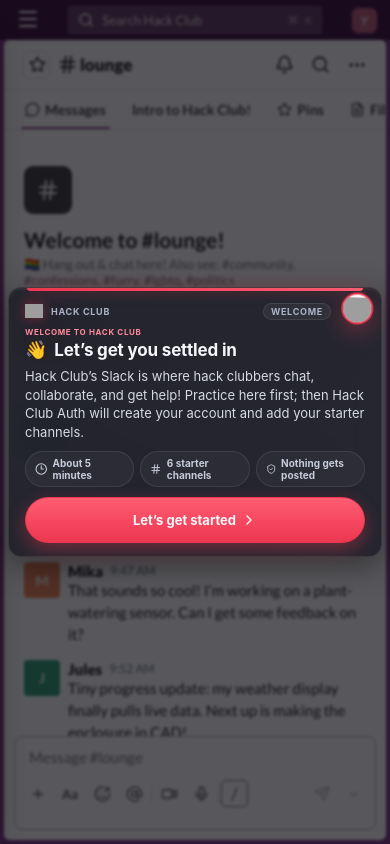
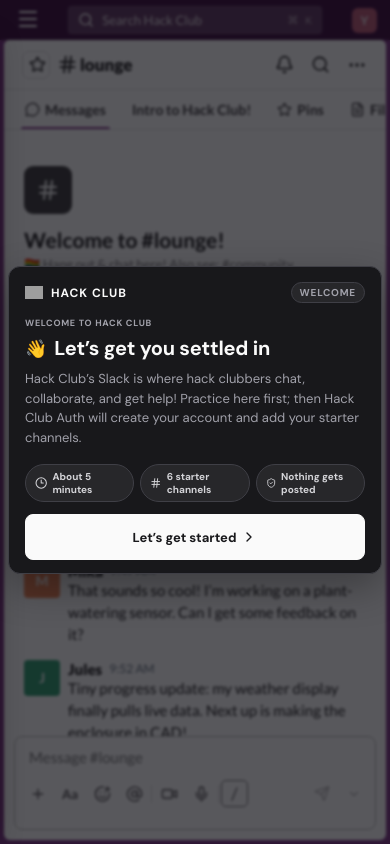
Before and after one commit to christianwell/onboarding-eng, a React (Vite) app: page / in a window 390 px wide. Built offline with nearby package versions, Linux system fonts and the light colour scheme; grey boxes are pictures that could not be loaded; a web font is replaced by a local one; what @plausible-analytics/tracker would draw is missing.

Commit message:
Redesign onboarding guide card
Amp-Thread-ID: https://ampcode.com/threads/T-01a0757b-cfa4-7678-9728-5b0f186402ad
Co-authored-by: Amp <amp@ampcode.com>

```diff
--- a/src/App.tsx
+++ b/src/App.tsx
@@ -23,7 +23,6 @@
   Moon,
   MoreHorizontal,
   Plus,
-  Rocket,
   Search,
   Send,
   Settings,
@@ -540,7 +539,7 @@
   if (!config) return <main className="load-state"><div className="spinner" /><p>Preparing your flight…</p></main>
 
   return (
-    <main className="app-shell" style={{ '--program': config.program.color } as React.CSSProperties}>
+    <main className="app-shell coach-card-shell card-style-dark" style={{ '--program': config.program.color } as React.CSSProperties}>
       <header className="topbar">
         <button className="mobile-menu" aria-label="Open channel list" onClick={() => setSidebarOpen(true)}><Menu /></button>
         <div className="topbar-history">
@@ -752,7 +751,7 @@
             <button onClick={() => setSafetyWrong(true)}><MessageCircle size={17} /><span><strong>Handle it by yourself</strong><small>Keep chatting until they stop</small></span></button>
             {safetyWrong && <p className="quiz-feedback">Not quite. You never have to handle this alone—stop engaging and report it.</p>}
             <a href="https://hackclub.com/conduct/" target="_blank" rel="noreferrer">Read the Hack Club Code of Conduct ↗</a>
-          </div> : !isActiveComplete && <div className="task-box"><span><Rocket size={18} /></span><div><small>YOUR TASK</small><strong>{activeCopy!.task}</strong></div></div>}
+          </div> : !isActiveComplete && <div className="task-box"><span><img src={`${import.meta.env.BASE_URL}guide-rocket.png`} alt="" /></span><div><small>YOUR TASK</small><strong>{activeCopy!.task}</strong></div></div>}
           {!isActiveComplete && <details><summary>Need a hint?</summary><p>{activeCopy!.hint}</p></details>}
           {isActiveComplete && <div className="success-box"><CheckCircle2 /><div><strong>Mission complete!</strong><span>{allLessonsComplete ? 'Everything’s complete. Finish when you’re ready.' : 'Nice work. Your next skill is ready.'}</span></div></div>}
         </div>}
--- a/src/styles.css
+++ b/src/styles.css
@@ -806,6 +806,7 @@
 .channel-tabs { height: 40px; padding: 0 8px; }
 .channel-tabs button { padding: 0 13px; font-size: 14px; font-weight: 700; }
 .channel-tabs button.active::after { right: 9px; left: 9px; height: 2px; background: #83388a; }
+
 .messages { padding: 8px 0 16px; }
 .channel-intro { padding: 28px 20px 18px; }
 .history-status { position: relative; min-height: 90px; display: grid; place-items: start center; padding-top: 5px; color: #616061; }
@@ -855,3 +856,70 @@
   .composer { min-height: 94px; margin: 0 10px 10px; }
   .thread-panel { top: 40px; right: 4px; bottom: 4px; width: calc(100% - 8px); }
 }
+
+/* Onboarding card, based on shadcn's header/content/footer composition. */
+.coach-card-shell .coach {
+  width: 380px;
+  min-width: 300px;
+  max-height: 88vh;
+  padding: 20px;
+  overflow-y: auto;
+  color: #18181b;
+  border: 1px solid rgba(24,24,27,.12);
+  border-radius: 12px;
+  background: #fff;
+  box-shadow: 0 10px 30px rgba(0,0,0,.14), 0 1px 2px rgba(0,0,0,.06);
+  backdrop-filter: none;
+  font-family: 'DM Sans', ui-sans-serif, system-ui, sans-serif;
+  animation: hcPop .22s ease-out;
+}
+.coach-card-shell .coach::before { display: none; }
+.coach-card-shell .coach-brand { margin: 0 0 14px; padding: 0; }
+.coach-card-shell .guide-brand { color: #18181b; font-size: 12px; }
+.coach-card-shell .coach-brand .guide-brand img { width: 18px; filter: none; }
+.coach-card-shell .guide-step { padding: 3px 8px; color: #71717a; border-color: #e4e4e7; background: #fafafa; font-size: 10px; }
+.coach-card-shell .guide-mascot { display: none; }
+.coach-card-shell .coach .progress-track { height: 3px; margin: 0 0 18px; background: #e4e4e7; }
+.coach-card-shell .coach .progress-track i { background: var(--program); box-shadow: none; }
+.coach-card-shell .coach .lesson-card { margin: 0; padding: 0; color: #18181b; }
+.coach-card-shell .coach .lesson-eyebrow { margin-bottom: 7px; color: #71717a; font-size: 9px; letter-spacing: .08em; }
+.coach-card-shell .coach .lesson-card h2 { max-width: none; margin-bottom: 8px; color: #18181b; font-size: 20px; line-height: 1.25; }
+.coach-card-shell .coach .lesson-card h2 > span { font-size: 18px; }
+.coach-card-shell .coach .lesson-body { margin: 0 0 17px; color: #71717a; font-size: 13px; line-height: 1.5; }
+.coach-card-shell .coach .task-box { padding: 11px; color: #27272a; border: 1px solid #e4e4e7; border-radius: 9px; background: #fafafa; }
+.coach-card-shell .coach .task-box > span { width: 32px; height: 32px; color: #52525b; background: #fff; box-shadow: 0 0 0 1px #e4e4e7; }
+.coach-card-shell .coach .task-box small { color: #71717a; }
+.coach-card-shell .coach .task-box strong { color: #27272a; font-size: 11px; }
+.coach-card-shell .coach .lesson-card details { color: #71717a; }
+.coach-card-shell .coach .lesson-card details p { color: #52525b; border-left-color: #d4d4d8; }
+.coach-card-shell .coach .success-box { color: #166534; border-color: #bbf7d0; background: #f0fdf4; }
+.coach-card-shell .coach .success-box span { color: #3f7653; }
+.coach-card-shell .guide-actions { padding-top: 2px; }
+.coach-card-shell .guide-actions button { color: #3f3f46; border-color: #e4e4e7; border-radius: 8px; background: #fff; }
+.coach-card-shell .guide-actions button:hover { color: #18181b; background: #f4f4f5; transform: none; }
+.coach-card-shell .guide-actions .next-button { color: #fff; border-color: #18181b; border-radius: 8px; background: #18181b; box-shadow: none; }
+.coach-card-shell .guide-actions .next-button:hover { background: #27272a; box-shadow: none; }
+.coach-card-shell .intro-facts span { color: #52525b; border-color: #e4e4e7; background: #fafafa; }
+
+.card-style-dark .coach { color: #fafafa; border-color: #3f3f46; background: #18181b; box-shadow: 0 14px 38px rgba(0,0,0,.3); }
+.card-style-dark .guide-brand,
+.card-style-dark .coach .lesson-card h2 { color: #fafafa; }
+.card-style-dark .guide-step { color: #a1a1aa; border-color: #3f3f46; background: #27272a; }
+.card-style-dark .coach .progress-track { background: #3f3f46; }
+.card-style-dark .coach .progress-track i { background: #fff; }
+.card-style-dark .coach .lesson-eyebrow { color: #a1a1aa; }
+.card-style-dark .coach .lesson-body { color: #a1a1aa; }
+.card-style-dark .coach .task-box { grid-template-columns: 54px 1fr; color: #f4f4f5; border-color: #3f3f46; background: #27272a; }
+.card-style-dark .coach .task-box > span { width: 54px; height: 42px; color: #f4f4f5; border-color: transparent; background: transparent; box-shadow: none; }
+.card-style-dark .coach .task-box > span img { width: 54px; height: 42px; object-fit: contain; }
+.card-style-dark .coach .task-box small { color: #a1a1aa; }
+.card-style-dark .coach .task-box strong { color: #f4f4f5; }
+.card-style-dark .coach .lesson-card details,
+.card-style-dark .coach .lesson-card details p { color: #a1a1aa; }
+.card-style-dark .guide-actions button { color: #d4d4d8; border-color: #3f3f46; background: #27272a; }
+.card-style-dark .guide-actions .next-button { color: #18181b; border-color: #fafafa; background: #fafafa; }
+.card-style-dark .intro-facts span { color: #d4d4d8; border-color: #3f3f46; background: #27272a; }
+
+@media (max-width: 620px) {
+  .coach-card-shell .coach { width: calc(100vw - 16px); min-width: 0; padding: 15px 16px 13px; }
+}
```
Also changed, not shown: public/guide-rocket.png (added).
